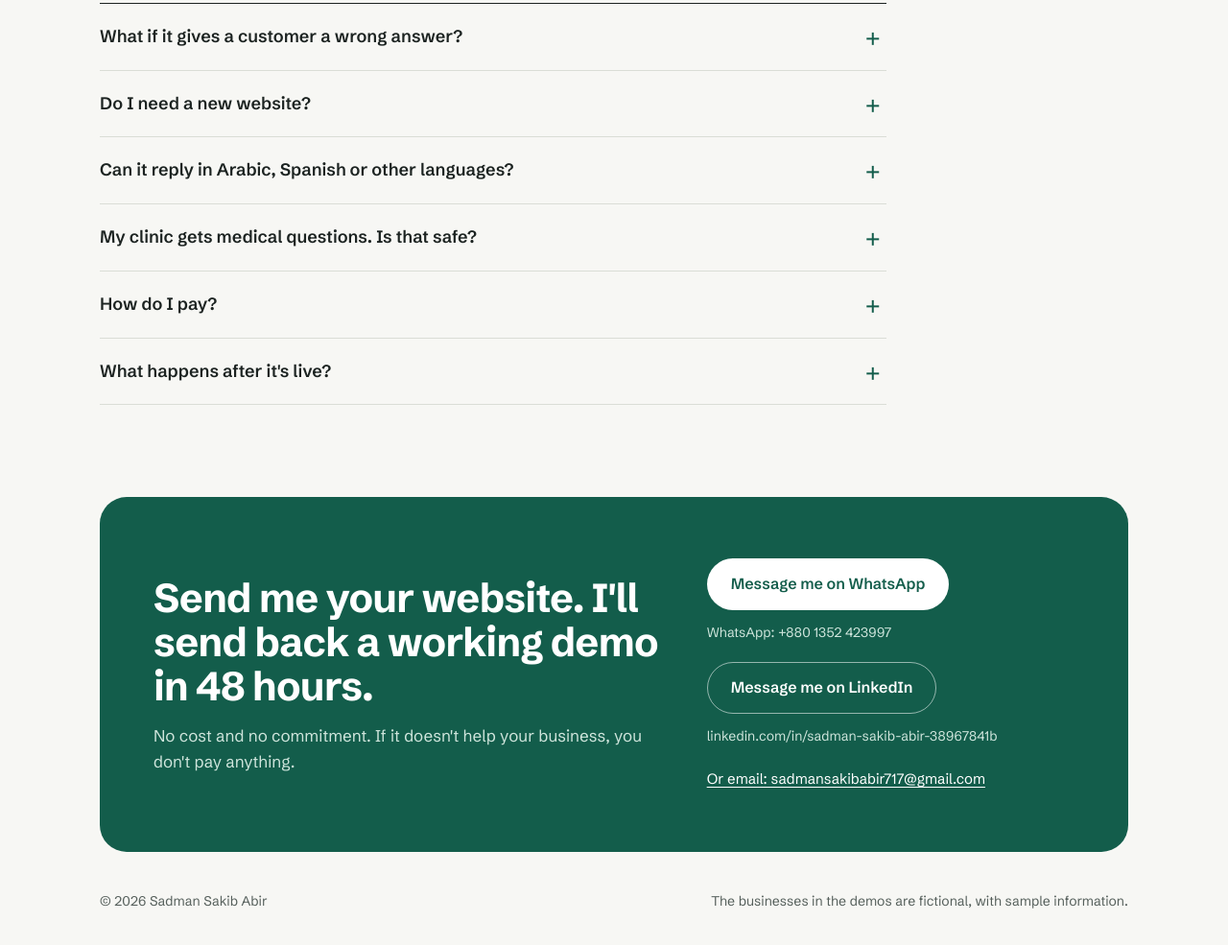
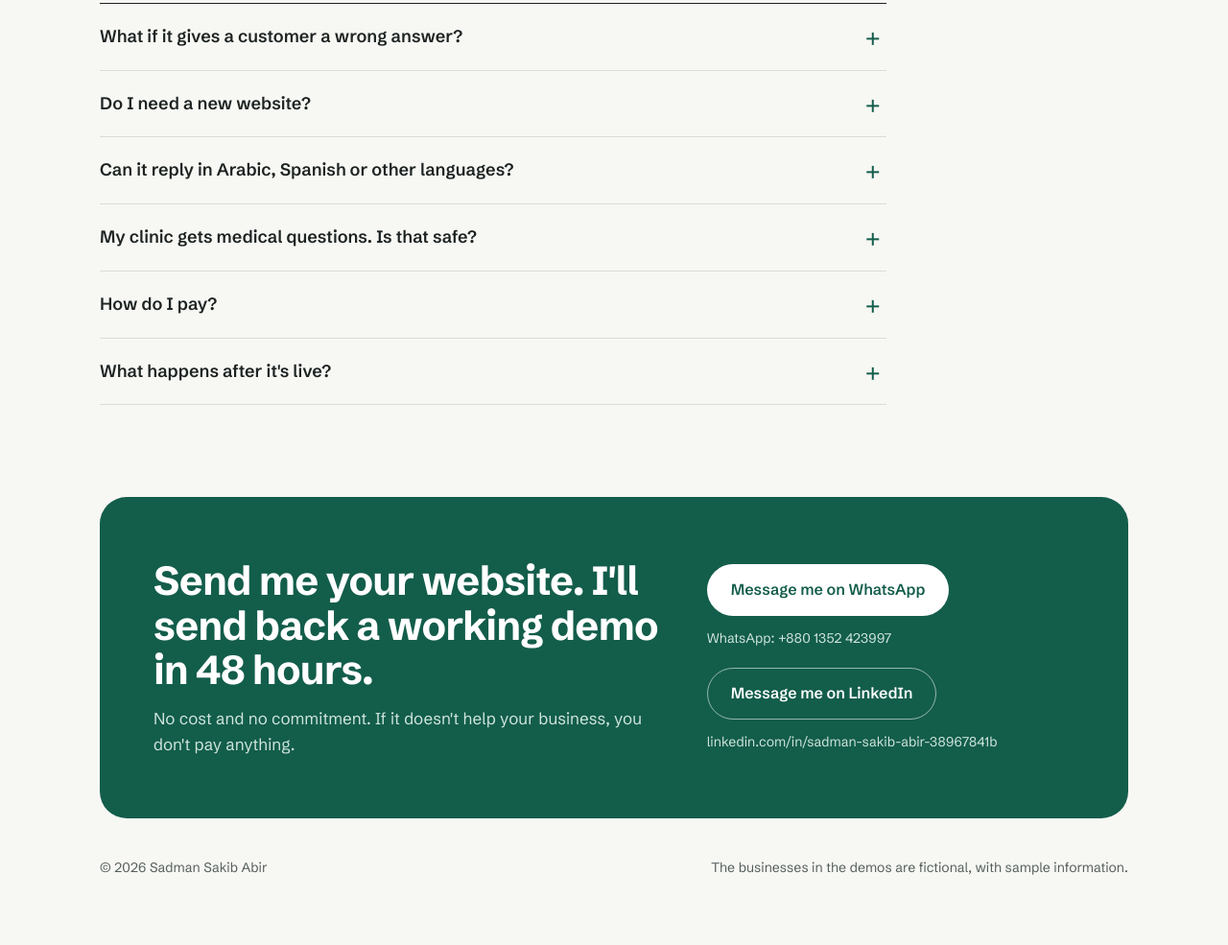
Before and after one commit to sadmansakibabir22/sadmansakibabir22.github.io, a plain HTML site: page index.html in a window 1280 px wide. Shown: the part 4332-5317 px from the top of the page at 96% size. After the commit the page ends 5296 px from the top, so only its background shows below. Drawn offline with Linux system fonts and the light colour scheme.

Commit message:
Add files via upload

```diff
--- a/index.html
+++ b/index.html
@@ -382,7 +382,6 @@
       <small>WhatsApp: +880 1352 423997</small>
       <a class="btn btn-outline-white" href="https://www.linkedin.com/in/sadman-sakib-abir-38967841b" target="_blank" rel="noopener">Message me on LinkedIn</a>
       <small>linkedin.com/in/sadman-sakib-abir-38967841b</small>
-      <a class="mail" href="mailto:sadmansakibabir717@gmail.com">Or email: sadmansakibabir717@gmail.com</a>
     </div>
   </section>
 
```
